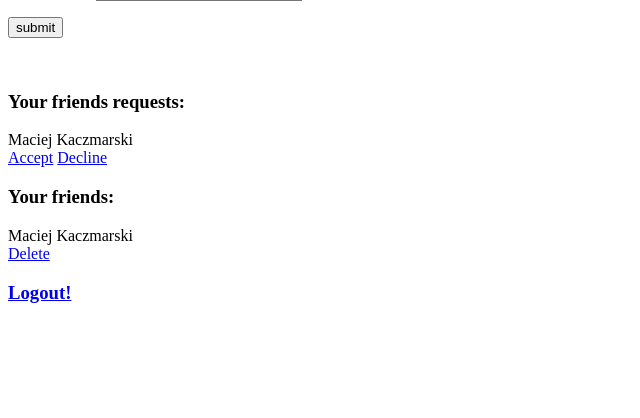
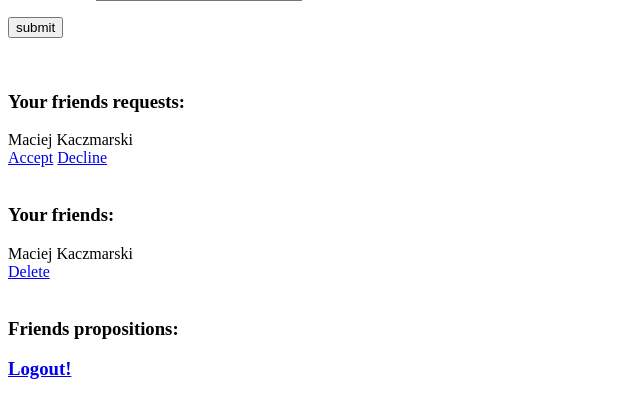
Before and after one commit to friz1e/flask-socialapp, a Flask app: page /mainPage in a window 1280 px wide. Shown: the part 147-565 px from the top of the page, without its empty margins (0-640 px from the left). Run offline with Flask 2, Linux system fonts and the light colour scheme; a user stored in the database is signed in; data comes from the database, SQL or seed files in the repository; tables that the repository leaves empty hold one stand-in row (values such as "Sample post").

Commit message:
Form now can show friends propositions

```diff
--- a/templates/mainPage.html
+++ b/templates/mainPage.html
@@ -14,12 +14,19 @@
     {{friend_request.name}} {{friend_request.surname}} </br>
     <a href="{{ url_for('routes.acceptFriendsRequest', id = friend_request.id) }}">Accept</a>
     <a href="{{ url_for('routes.declineFriendsRequest', id = friend_request.id) }}">Decline</a>
-    </br>
+    </br> </br>
     {% endfor %}
     <h3>Your friends:</h3>
     {% for friend in friends %}
     {{friend.name}} {{friend.surname}} </br>
     <a href="{{ url_for('routes.deleteFriend', id = friend.id) }}">Delete</a>
+    </br> </br>
+    {% endfor %}
+    <h3>Friends propositions:</h3>
+    {% for friend_proposition in friends_propositions %}
+    {{friend_proposition.name}} {{friend_proposition.surname}} </br>
+    <a href="{{ url_for('routes.sendFriendsRequest', id = friend_proposition.id) }}">Send a request</a>
+    </br> </br>
     {% endfor %}
     <h3><a href="{{ url_for('routes.logout') }}">Logout!</a></h3>
 
```
